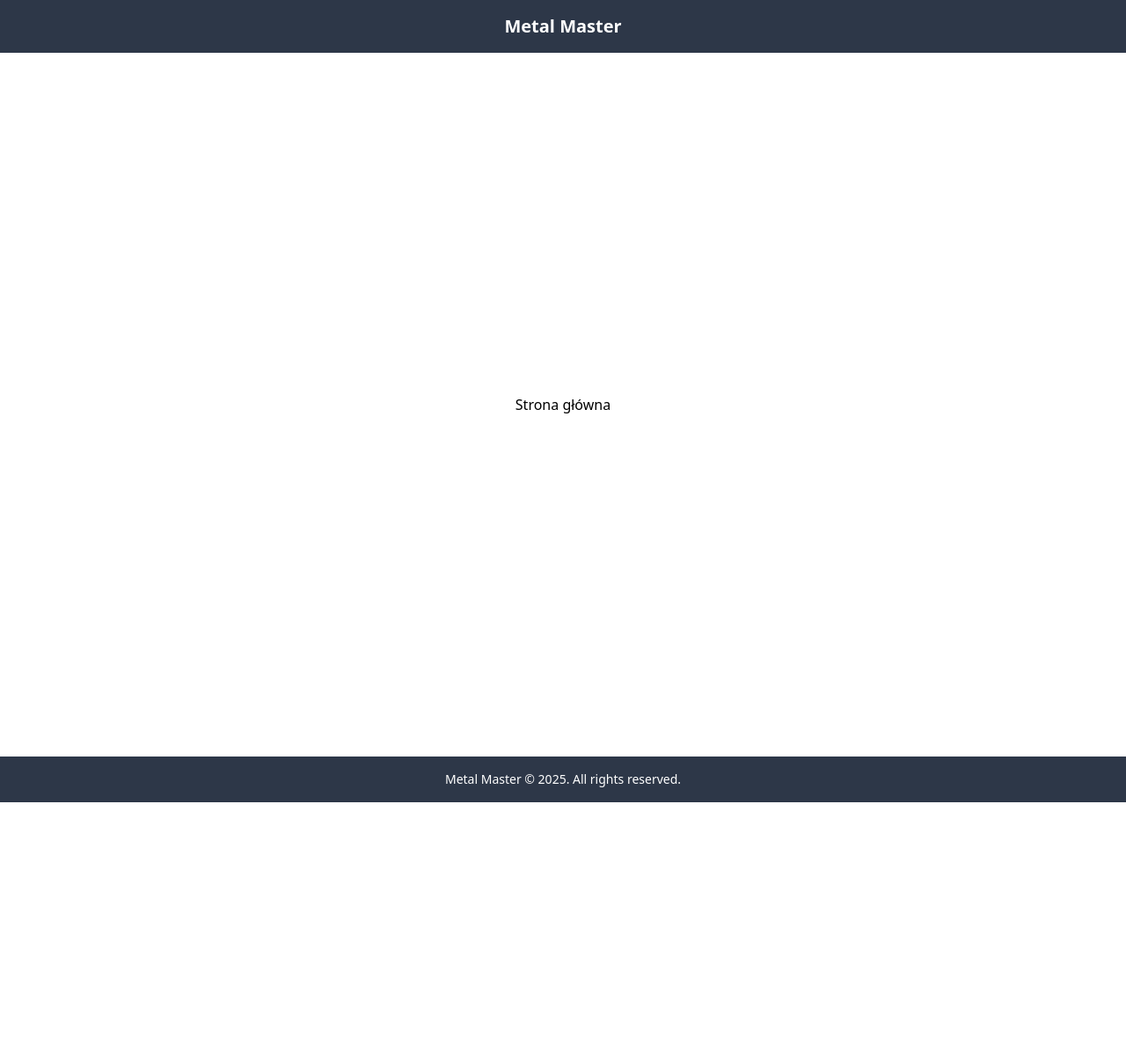
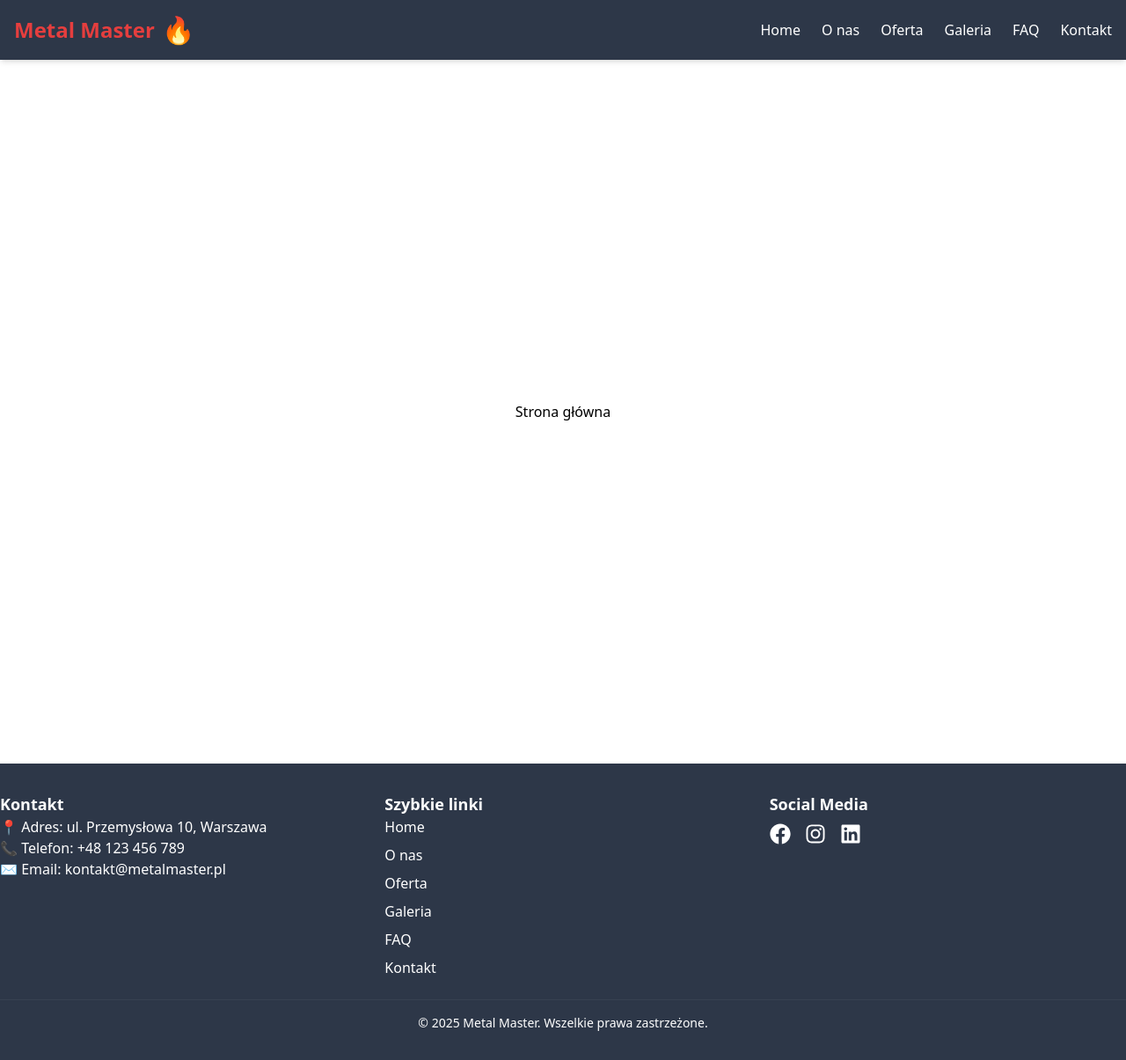
Before and after one commit to jklis2/KriStal-Spaw, a Next.js app in the folder metal-master/: page / in a window 1280 px wide. Shown: the whole page at 88% size. Before the commit the page ends 912 px from the top, so only its background shows below. Built offline with nearby package versions, Linux system fonts and the light colour scheme.

Commit message:
feat: Add Navbar and Footer components

```diff
--- a/metal-master/src/app/layout.tsx
+++ b/metal-master/src/app/layout.tsx
@@ -1,5 +1,5 @@
 import type { Metadata } from "next";
-import { Roboto } from "next/font/google";
+import { Roboto, Oswald } from "next/font/google";
 import "./globals.css";
 import Navbar from "@/components/layout/Navbar";
 import Footer from "@/components/layout/Footer";
@@ -8,6 +8,12 @@ const roboto = Roboto({
   weight: ["400", "700"],
   subsets: ["latin"],
   variable: "--font-roboto",
+});
+
+const oswald = Oswald({
+  weight: ["400", "700"],
+  subsets: ["latin"],
+  variable: "--font-oswald",
 });
 
 export const metadata: Metadata = {
@@ -23,7 +29,7 @@ export default function RootLayout({
   return (
     <html lang="en">
       <body
-        className={`${roboto.variable} font-roboto antialiased bg-background text-foreground`}
+        className={`${roboto.variable} ${oswald.variable} font-roboto antialiased bg-background text-foreground`}
       >
         <Navbar />
         <main className="min-h-screen flex flex-col justify-center items-center p-4">
--- a/metal-master/src/components/layout/Footer.tsx
+++ b/metal-master/src/components/layout/Footer.tsx
@@ -1,8 +1,51 @@
+import Link from "next/link";
+import { FaFacebook, FaInstagram, FaLinkedin } from "react-icons/fa";
+
 export default function Footer() {
   return (
-    <footer className="bg-industrialGray text-white py-4">
-      <div className="container mx-auto text-center text-sm">
-        Metal Master &copy; 2025. All rights reserved.
+    <footer className="bg-industrialGray text-white py-8">
+      <div className="container mx-auto grid grid-cols-1 md:grid-cols-3 gap-8 text-center md:text-left">
+        <div>
+          <h3 className="text-lg font-semibold">Kontakt</h3>
+          <p>📍 Adres: ul. Przemysłowa 10, Warszawa</p>
+          <p>📞 Telefon: +48 123 456 789</p>
+          <p>✉️ Email: kontakt@metalmaster.pl</p>
+        </div>
+        <div>
+          <h3 className="text-lg font-semibold">Szybkie linki</h3>
+          <nav className="flex flex-col gap-2">
+            <Link href="/" className="hover:text-ctaOrange transition-colors">
+              Home
+            </Link>
+            {["O nas", "Oferta", "Galeria", "FAQ", "Kontakt"].map((item) => (
+              <Link
+                key={item}
+                href={`/${item.toLowerCase().replace(" ", "-")}`}
+                className="hover:text-ctaOrange transition-colors"
+              >
+                {item}
+              </Link>
+            ))}
+          </nav>
+        </div>
+        <div>
+          <h3 className="text-lg font-semibold">Social Media</h3>
+          <div className="flex justify-center md:justify-start gap-4 mt-2">
+            <Link href="https://facebook.com" target="_blank">
+              <FaFacebook className="text-2xl hover:text-ctaOrange transition-colors" />
+            </Link>
+            <Link href="https://instagram.com" target="_blank">
+              <FaInstagram className="text-2xl hover:text-ctaOrange transition-colors" />
+            </Link>
+            <Link href="https://linkedin.com" target="_blank">
+              <FaLinkedin className="text-2xl hover:text-ctaOrange transition-colors" />
+            </Link>
+          </div>
+        </div>
+      </div>
+      <div className="mt-6 text-center text-sm border-t border-gray-700 pt-4">
+        &copy; {new Date().getFullYear()} Metal Master. Wszelkie prawa
+        zastrzeżone.
       </div>
     </footer>
   );
--- a/metal-master/src/components/layout/Navbar.tsx
+++ b/metal-master/src/components/layout/Navbar.tsx
@@ -1,9 +1,54 @@
+"use client"
+
+import Link from "next/link";
+import { useState } from "react";
+import { FiMenu, FiX } from "react-icons/fi";
+
 export default function Navbar() {
+  const [isOpen, setIsOpen] = useState(false);
+
   return (
-    <nav className="bg-industrialGray text-white py-4">
-      <div className="container mx-auto text-center text-xl font-bold">
-        Metal Master
+    <header className="sticky top-0 z-50 bg-industrialGray text-white shadow-md">
+      <div className="container mx-auto flex items-center justify-between p-4">
+        <Link href="/">
+          <div className="flex items-center gap-2 cursor-pointer">
+            <span className="text-2xl font-bold text-weldingRed">Metal Master</span>
+            <span className="text-weldingRed text-3xl">🔥</span>
+          </div>
+        </Link>
+        <nav className="hidden md:flex gap-6">
+          <Link href="/" className="hover:text-ctaOrange transition-colors">Home</Link>
+          {["O nas", "Oferta", "Galeria", "FAQ", "Kontakt"].map((item) => (
+            <Link
+              key={item}
+              href={`/${item.toLowerCase().replace(" ", "-")}`}
+              className="hover:text-ctaOrange transition-colors"
+            >
+              {item}
+            </Link>
+          ))}
+        </nav>
+        <button className="md:hidden text-2xl" onClick={() => setIsOpen(!isOpen)}>
+          {isOpen ? <FiX /> : <FiMenu />}
+        </button>
       </div>
-    </nav>
+      {isOpen && (
+        <div className="md:hidden bg-industrialGray p-4">
+          <nav className="flex flex-col gap-4">
+            <Link href="/" className="block text-center hover:text-ctaOrange transition-colors" onClick={() => setIsOpen(false)}>Home</Link>
+            {["O nas", "Oferta", "Galeria", "FAQ", "Kontakt"].map((item) => (
+              <Link
+                key={item}
+                href={`/${item.toLowerCase().replace(" ", "-")}`}
+                className="block text-center hover:text-ctaOrange transition-colors"
+                onClick={() => setIsOpen(false)}
+              >
+                {item}
+              </Link>
+            ))}
+          </nav>
+        </div>
+      )}
+    </header>
   );
 }
```
Also changed, not shown: metal-master/package.json (+6 -5 lines), 1 other file (tests, documents, lock files or other folders).
